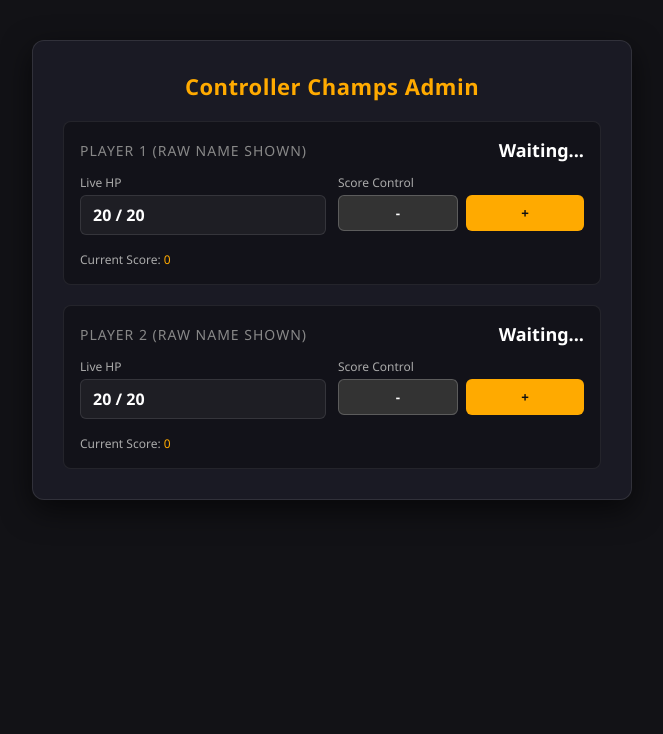
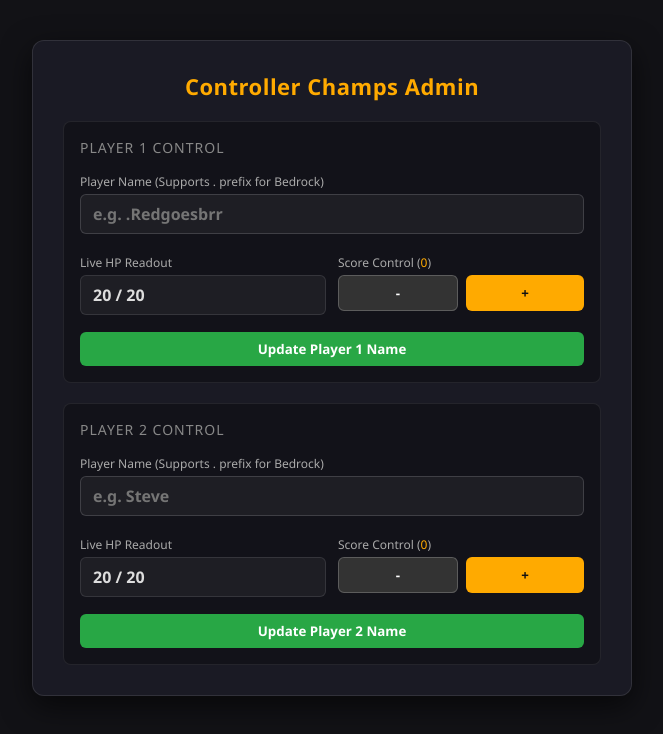
Before and after one commit to PrestonSupF/controllerchamps, a plain HTML site: page control.html in a window 1280 px wide. Shown: the whole page, without its empty margins (308-971 px from the left). Drawn offline with Linux system fonts and the light colour scheme; no server answers.

Commit message:
Update control.html

```diff
--- a/control.html
+++ b/control.html
@@ -56,24 +56,12 @@
             gap: 12px;
         }
 
-        .player-header {
-            display: flex;
-            justify-content: space-between;
-            align-items: center;
-        }
-
         .player-title {
             font-size: 14px;
             color: #888;
             text-transform: uppercase;
             letter-spacing: 1px;
-        }
-
-        /* Displays RAW name with dot on control panel */
-        .raw-name {
-            font-size: 18px;
-            font-weight: 700;
-            color: #fff;
+            margin-bottom: 4px;
         }
 
         .stats-grid {
@@ -93,6 +81,22 @@
             color: #aaa;
         }
 
+        input[type="text"] {
+            background: rgba(255, 255, 255, 0.05);
+            border: 1px solid rgba(255, 255, 255, 0.15);
+            border-radius: 6px;
+            padding: 8px 12px;
+            color: #fff;
+            font-size: 16px;
+            font-weight: 600;
+            outline: none;
+            transition: border-color 0.2s;
+        }
+
+        input[type="text"]:focus {
+            border-color: #ffaa00;
+        }
+
         .value-display {
             font-size: 16px;
             font-weight: 600;
@@ -100,6 +104,7 @@
             padding: 8px 12px;
             border-radius: 6px;
             border: 1px solid rgba(255, 255, 255, 0.1);
+            color: #ddd;
         }
 
         .score-controls {
@@ -132,6 +137,20 @@
         button.decrement:hover {
             background: #444;
         }
+
+        .action-row {
+            display: flex;
+            gap: 10px;
+            margin-top: 5px;
+        }
+
+        .save-btn {
+            background: #28a745;
+            color: #fff;
+        }
+        .save-btn:hover {
+            background: #32b651;
+        }
     </style>
 </head>
 <body>
@@ -142,49 +161,51 @@
 
             <!-- Player 1 Control -->
             <div class="player-row">
-                <div class="player-header">
-                    <span class="player-title">Player 1 (Raw Name shown)</span>
-                    <span id="ctrl-p1-name" class="raw-name">Waiting...</span>
+                <div class="player-title">Player 1 Control</div>
+                <div class="stat-box" style="margin-bottom: 8px;">
+                    <label>Player Name (Supports . prefix for Bedrock)</label>
+                    <input type="text" id="p1-name-input" placeholder="e.g. .Redgoesbrr">
                 </div>
                 <div class="stats-grid">
                     <div class="stat-box">
-                        <label>Live HP</label>
+                        <label>Live HP Readout</label>
                         <div id="ctrl-p1-hp" class="value-display">20 / 20</div>
                     </div>
                     <div class="stat-box">
-                        <label>Score Control</label>
+                        <label>Score Control (<span id="ctrl-p1-score-val" style="color: #ffaa00;">0</span>)</label>
                         <div class="score-controls">
                             <button class="decrement" onclick="adjustScore('p1Score', -1)">-</button>
                             <button onclick="adjustScore('p1Score', 1)">+</button>
                         </div>
                     </div>
                 </div>
-                <div class="stat-box" style="margin-top: 4px;">
-                    <label>Current Score: <span id="ctrl-p1-score-val" style="color: #ffaa00;">0</span></label>
+                <div class="action-row">
+                    <button class="save-btn" onclick="updatePlayerName('p1Name', 'p1-name-input')">Update Player 1 Name</button>
                 </div>
             </div>
 
             <!-- Player 2 Control -->
             <div class="player-row">
-                <div class="player-header">
-                    <span class="player-title">Player 2 (Raw Name shown)</span>
-                    <span id="ctrl-p2-name" class="raw-name">Waiting...</span>
+                <div class="player-title">Player 2 Control</div>
+                <div class="stat-box" style="margin-bottom: 8px;">
+                    <label>Player Name (Supports . prefix for Bedrock)</label>
+                    <input type="text" id="p2-name-input" placeholder="e.g. Steve">
                 </div>
                 <div class="stats-grid">
                     <div class="stat-box">
-                        <label>Live HP</label>
+                        <label>Live HP Readout</label>
                         <div id="ctrl-p2-hp" class="value-display">20 / 20</div>
                     </div>
                     <div class="stat-box">
-                        <label>Score Control</label>
+                        <label>Score Control (<span id="ctrl-p2-score-val" style="color: #ffaa00;">0</span>)</label>
                         <div class="score-controls">
                             <button class="decrement" onclick="adjustScore('p2Score', -1)">-</button>
                             <button onclick="adjustScore('p2Score', 1)">+</button>
                         </div>
                     </div>
                 </div>
-                <div class="stat-box" style="margin-top: 4px;">
-                    <label>Current Score: <span id="ctrl-p2-score-val" style="color: #ffaa00;">0</span></label>
+                <div class="action-row">
+                    <button class="save-btn" onclick="updatePlayerName('p2Name', 'p2-name-input')">Update Player 2 Name</button>
                 </div>
             </div>
 
@@ -200,38 +221,47 @@
         firebase.initializeApp(firebaseConfig);
         const dbRef = firebase.database().ref('matchState');
 
-        // Listen for real-time updates and display RAW names (retaining dots)
+        let isInitialLoad = true;
+
+        // Listen for real-time updates to populate fields initially or reflect live HP/scores
         dbRef.on('value', (snapshot) => {
             const data = snapshot.val();
             if (!data) return;
 
-            // Player 1 - Raw name preserved
-            const p1Name = data.p1Name || "Waiting...";
-            const p1Hp = data.p1Hp !== undefined ? data.p1Hp : 20;
-            const p1Score = data.p1Score !== undefined ? data.p1Score : 0;
+            // Only fill input boxes on first load so typing isn't interrupted by background syncs
+            if (isInitialLoad) {
+                if (data.p1Name) document.getElementById('p1-name-input').value = data.p1Name;
+                if (data.p2Name) document.getElementById('p2-name-input').value = data.p2Name;
+                isInitialLoad = false;
+            }
 
-            document.getElementById('ctrl-p1-name').innerText = p1Name;
-            document.getElementById('ctrl-p1-hp').innerText = `${p1Hp} / 20`;
-            document.getElementById('ctrl-p1-score-val').innerText = p1Score;
+            // Update live readouts
+            document.getElementById('ctrl-p1-hp').innerText = `${data.p1Hp !== undefined ? data.p1Hp : 20} / 20`;
+            document.getElementById('ctrl-p1-score-val').innerText = data.p1Score !== undefined ? data.p1Score : 0;
 
-            // Player 2 - Raw name preserved
-            const p2Name = data.p2Name || "Waiting...";
-            const p2Hp = data.p2Hp !== undefined ? data.p2Hp : 20;
-            const p2Score = data.p2Score !== undefined ? data.p2Score : 0;
-
-            document.getElementById('ctrl-p2-name').innerText = p2Name;
-            document.getElementById('ctrl-p2-hp').innerText = `${p2Hp} / 20`;
-            document.getElementById('ctrl-p2-score-val').innerText = p2Score;
+            document.getElementById('ctrl-p2-hp').innerText = `${data.p2Hp !== undefined ? data.p2Hp : 20} / 20`;
+            document.getElementById('ctrl-p2-score-val').innerText = data.p2Score !== undefined ? data.p2Score : 0;
         });
 
-        // Function to adjust match scores directly in Firebase
+        // Function to push manual name updates to Firebase (retains dots if typed)
+        function updatePlayerName(nameKey, inputId) {
+            const nameVal = document.getElementById(inputId).value.trim();
+            dbRef.update({
+                [nameKey]: nameVal
+            }).then(() => {
+                console.log(`${nameKey} updated to: ${nameVal}`);
+            }).catch((error) => {
+                alert("Failed to update name: " + error.message);
+            });
+        }
+
+        // Function to adjust scores directly in Firebase
         function adjustScore(scoreKey, amount) {
             dbRef.once('value').then((snapshot) => {
                 const data = snapshot.val() || {};
                 let currentScore = data[scoreKey] !== undefined ? data[scoreKey] : 0;
                 let newScore = Math.max(0, currentScore + amount);
 
-                // Update Firebase
                 dbRef.update({
                     [scoreKey]: newScore
                 });
```
